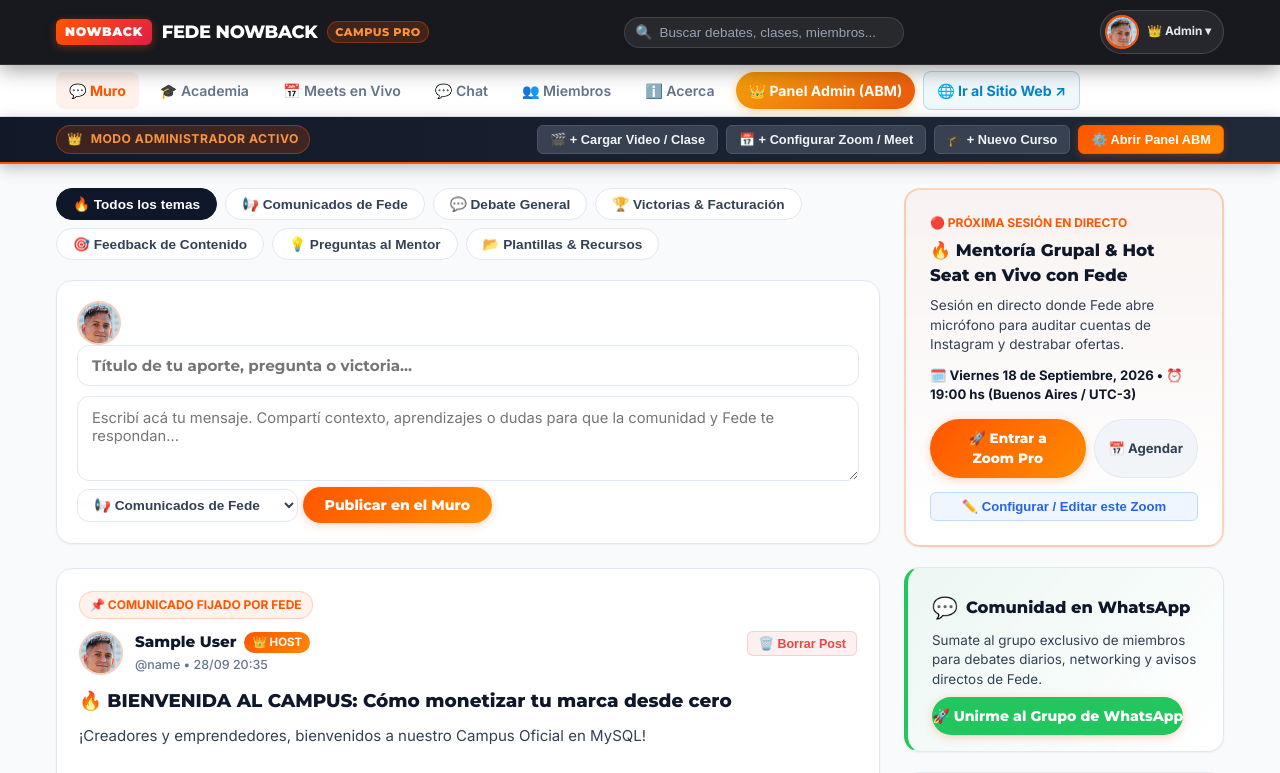
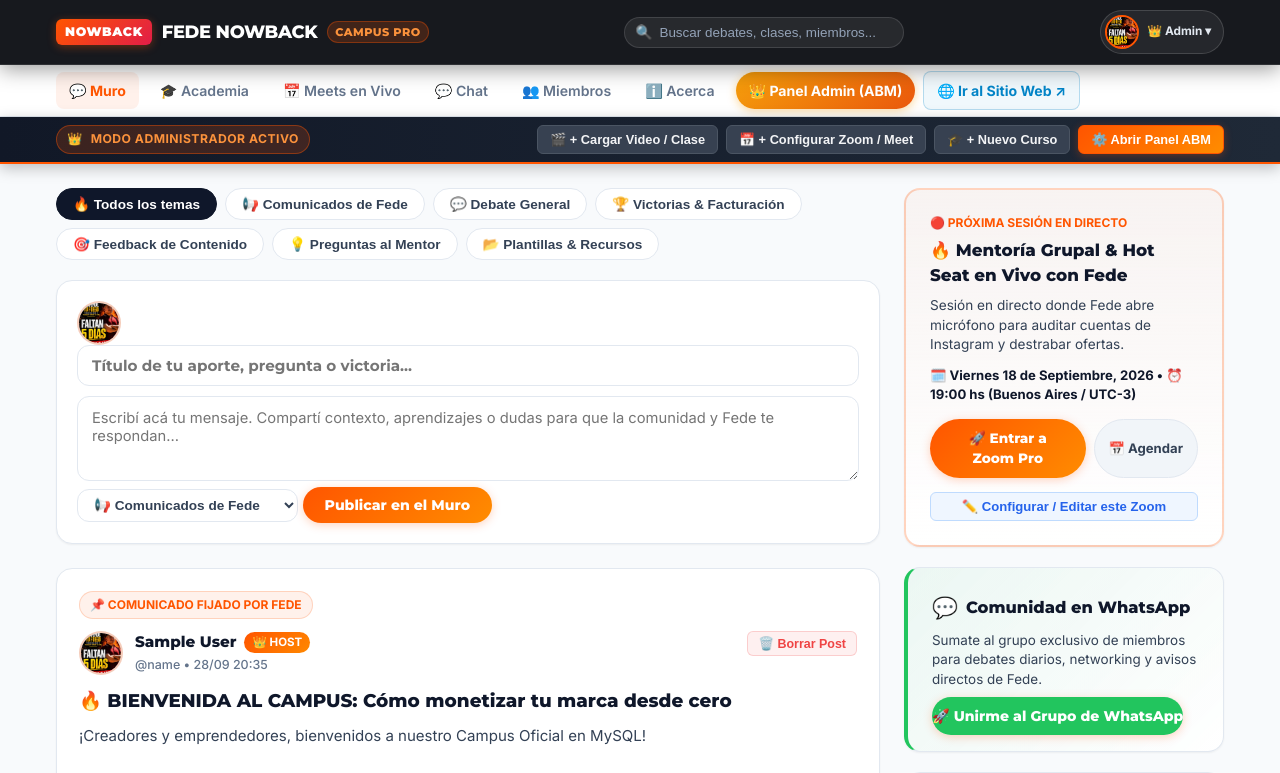
Before and after one commit to elbuje/fedenowback, a PHP site: page /comunidad.php in a window 1280 px wide. Shown: the top 773 px of the page. Run offline with PHP 8.4, Linux system fonts and the light colour scheme; the visitor is signed in with stand-in values (Sample User, id 1); data that the repository does not hold is empty; some libraries are stand-ins or nearby versions.

Commit message:
fix(avatars): remove Fede avatar from student presets and randomize user signup avatars

```diff
--- a/website-php/includes/community_store.php
+++ b/website-php/includes/community_store.php
@@ -67,7 +67,7 @@ function fede_verify_csrf($token) {
     return isset($_SESSION['fede_csrf_token']) && hash_equals($_SESSION['fede_csrf_token'], $token ?? '');
 }
 
-function fede_clean_avatar(?string $avatar, string $default = '/assets/img/fede_avatar_mini.png'): string {
+function fede_clean_avatar(?string $avatar, string $default = 'https://images.unsplash.com/photo-1534528741775-53994a69daeb?w=150&auto=format&fit=crop&q=80'): string {
     if (empty($avatar)) return $default;
     return str_replace('/assets/img/fedenowback/', '/assets/img/', $avatar);
 }
@@ -78,7 +78,7 @@ function fede_get_default_user(): array {
         'email' => '',
         'name' => 'Invitado',
         'handle' => '@invitado',
-        'avatar' => '/assets/img/fede_avatar_mini.png',
+        'avatar' => 'https://images.unsplash.com/photo-1534528741775-53994a69daeb?w=150&auto=format&fit=crop&q=80',
         'role' => 'guest', // 'admin', 'member', or 'guest'
         'is_logged_in' => false,
         'points' => 0,
@@ -740,7 +740,7 @@ function fede_load_community_data() {
                         'name' => $du['name'] ?: 'Usuario #' . $du['id'],
                         'handle' => $du['handle'] ?: ('@user' . $du['id']),
                         'email' => $du['email'] ?: '',
-                        'avatar' => fede_clean_avatar($du['avatar'], '/assets/img/fede_avatar_mini.png'),
+                        'avatar' => fede_clean_avatar($du['avatar'], 'https://images.unsplash.com/photo-1534528741775-53994a69daeb?w=150&auto=format&fit=crop&q=80'),
                         'role' => $du['role'] ?: 'member',
                         'points' => (int)($du['points'] ?? 10),
                         'level' => (int)($du['level'] ?? 1),
@@ -783,7 +783,7 @@ function fede_load_community_data() {
                     $chat_list[] = [
                         'id' => (string)$dc['id'],
                         'author' => $dc['author_name'],
-                        'avatar' => fede_clean_avatar($dc['author_avatar'], '/assets/img/fede_avatar_mini.png'),
+                        'avatar' => fede_clean_avatar($dc['author_avatar'], 'https://images.unsplash.com/photo-1534528741775-53994a69daeb?w=150&auto=format&fit=crop&q=80'),
                         'is_host' => ($dc['author_role'] === 'admin'),
                         'content' => $dc['content'],
                         'time' => date('H:i', strtotime($dc['created_at']))
--- a/website-php/includes/db.php
+++ b/website-php/includes/db.php
@@ -597,11 +597,19 @@ function fede_db_init_schema($existing_pdo = null) {
         ");
         $pdo->exec("
             UPDATE `fede_users`
-            SET `avatar` = '/assets/img/fede_avatar_mini.png'
-            WHERE `avatar` LIKE '%fedenowback/fede_nowback%'
+            SET `avatar` = 'https://images.unsplash.com/photo-1534528741775-53994a69daeb?w=150&auto=format&fit=crop&q=80'
+            WHERE `role` != 'admin' AND (
+               `avatar` LIKE '%fede_avatar_mini%'
+               OR `avatar` LIKE '%fedenowback/fede_nowback%'
                OR `avatar` LIKE '%/assets/img/fedenowback/%'
                OR `avatar` IS NULL
-               OR `avatar` = '';
+               OR `avatar` = ''
+            );
+        ");
+        $pdo->exec("
+            UPDATE `fede_users`
+            SET `avatar` = '/assets/img/fede_nowback_fuego.jpg'
+            WHERE `role` = 'admin' AND (`avatar` IS NULL OR `avatar` = '' OR `avatar` LIKE '%fede_avatar_mini%');
         ");
         $pdo->exec("
             UPDATE `fede_courses`
--- a/website-php/views/comunidad.php
+++ b/website-php/views/comunidad.php
@@ -85,7 +85,7 @@ $page_desc = "Campus privado de alto rendimiento para creadores y emprendedores.
           <?php if ($is_logged_in): ?>
             <!-- Trigger del Avatar Dropdown -->
             <div id="campusAvatarTrigger" class="campus-avatar-trigger" title="Menú de tu cuenta (<?= htmlspecialchars($user['name']) ?>)">
-              <img src="<?= htmlspecialchars($user['avatar'] ?: '/assets/img/fede_avatar_mini.png') ?>" alt="<?= htmlspecialchars($user['name']) ?>" class="campus-user-avatar" onerror="this.src='/assets/img/fede_avatar_mini.png'">
+              <img src="<?= htmlspecialchars($user['avatar'] ?: 'https://images.unsplash.com/photo-1534528741775-53994a69daeb?w=150&auto=format&fit=crop&q=80') ?>" alt="<?= htmlspecialchars($user['name']) ?>" class="campus-user-avatar" onerror="this.src='https://images.unsplash.com/photo-1534528741775-53994a69daeb?w=150&auto=format&fit=crop&q=80'">
               <span class="campus-avatar-role-dot">
                 <?= $user['role'] === 'admin' ? '👑 Admin' : '👤 ' . htmlspecialchars(explode(' ', $user['name'])[0]) ?> ▾
               </span>
@@ -94,7 +94,7 @@ $page_desc = "Campus privado de alto rendimiento para creadores y emprendedores.
             <!-- Menú Flotante del Avatar del Alumno / Admin -->
             <div id="campusAvatarDropdown" class="campus-avatar-dropdown">
               <div class="dropdown-user-header">
-                <img src="<?= htmlspecialchars($user['avatar'] ?: '/assets/img/fede_avatar_mini.png') ?>" alt="Avatar" class="dropdown-avatar-lg" onerror="this.src='/assets/img/fede_avatar_mini.png'">
+                <img src="<?= htmlspecialchars($user['avatar'] ?: 'https://images.unsplash.com/photo-1534528741775-53994a69daeb?w=150&auto=format&fit=crop&q=80') ?>" alt="Avatar" class="dropdown-avatar-lg" onerror="this.src='https://images.unsplash.com/photo-1534528741775-53994a69daeb?w=150&auto=format&fit=crop&q=80'">
                 <div class="dropdown-user-info">
                   <div class="dropdown-user-name"><?= htmlspecialchars($user['name']) ?></div>
                   <div class="dropdown-user-handle"><?= htmlspecialchars($user['handle']) ?></div>
@@ -247,7 +247,7 @@ $page_desc = "Campus privado de alto rendimiento para creadores y emprendedores.
               <div class="campus-creator-card">
                 <form id="formCreatePost">
                   <div class="post-creator-header">
-                    <img src="<?= htmlspecialchars($user['avatar'] ?: '/assets/img/fede_avatar_mini.png') ?>" alt="Avatar" class="creator-avatar" onerror="this.src='/assets/img/fede_avatar_mini.png'">
+                    <img src="<?= htmlspecialchars($user['avatar'] ?: 'https://images.unsplash.com/photo-1534528741775-53994a69daeb?w=150&auto=format&fit=crop&q=80') ?>" alt="Avatar" class="creator-avatar" onerror="this.src='https://images.unsplash.com/photo-1534528741775-53994a69daeb?w=150&auto=format&fit=crop&q=80'">
                     <div class="creator-inputs">
                       <input type="text" id="postTitleInput" class="creator-title-input" placeholder="Título de tu aporte, pregunta o victoria..." required>
                       <textarea id="postBodyInput" class="creator-body-input" placeholder="Escribí acá tu mensaje. Compartí contexto, aprendizajes o dudas para que la comunidad y Fede te respondan..." required></textarea>
@@ -297,7 +297,7 @@ $page_desc = "Campus privado de alto rendimiento para creadores y emprendedores.
 
                   <div class="post-header-row" style="display: flex; justify-content: space-between; align-items: flex-start; gap: 12px;">
                     <div style="display: flex; align-items: center; gap: 12px; flex: 1;">
-                      <img src="<?= htmlspecialchars($post['author']['avatar']) ?>" alt="<?= htmlspecialchars($post['author']['name']) ?>" class="post-author-avatar" onerror="this.src='/assets/img/fede_avatar_mini.png'">
+                      <img src="<?= htmlspecialchars($post['author']['avatar']) ?>" alt="<?= htmlspecialchars($post['author']['name']) ?>" class="post-author-avatar" onerror="this.src='https://images.unsplash.com/photo-1534528741775-53994a69daeb?w=150&auto=format&fit=crop&q=80'">
                       <div>
                         <div style="display: flex; align-items: center; gap: 8px;">
                           <span class="post-author-name"><?= htmlspecialchars($post['author']['name']) ?></span>
@@ -337,7 +337,7 @@ $page_desc = "Campus privado de alto rendimiento para creadores y emprendedores.
                     <div class="comments-list">
                       <?php foreach ($post['comments'] as $comm): ?>
                         <div class="comment-bubble" id="comment-<?= htmlspecialchars($comm['id']) ?>">
-                          <img src="<?= htmlspecialchars($comm['author']['avatar']) ?>" alt="Avatar" class="comment-avatar" onerror="this.src='/assets/img/fede_avatar_mini.png'">
+                          <img src="<?= htmlspecialchars($comm['author']['avatar']) ?>" alt="Avatar" class="comment-avatar" onerror="this.src='https://images.unsplash.com/photo-1534528741775-53994a69daeb?w=150&auto=format&fit=crop&q=80'">
                           <div class="comment-body" style="width: 100%;">
                             <div style="display: flex; justify-content: space-between; align-items: center;">
                               <div class="comment-author-title">
@@ -661,7 +661,7 @@ $page_desc = "Campus privado de alto rendimiento para creadores y emprendedores.
             <div id="chatMessagesScroll" class="chat-messages-scroll">
               <?php foreach ($data['chat_messages'] as $msg): ?>
                 <div class="chat-bubble-row" id="chat-msg-<?= htmlspecialchars($msg['id']) ?>">
-                  <img src="<?= htmlspecialchars($msg['avatar']) ?>" alt="<?= htmlspecialchars($msg['author']) ?>" class="comment-avatar" onerror="this.src='/assets/img/fede_avatar_mini.png'">
+                  <img src="<?= htmlspecialchars($msg['avatar']) ?>" alt="<?= htmlspecialchars($msg['author']) ?>" class="comment-avatar" onerror="this.src='https://images.unsplash.com/photo-1534528741775-53994a69daeb?w=150&auto=format&fit=crop&q=80'">
                   <div class="chat-bubble-content <?= !empty($msg['is_host']) ? 'host-msg' : '' ?>" style="position: relative;">
                     <div style="display: flex; justify-content: space-between; align-items: center; margin-bottom: 2px;">
                       <div style="font-size: 0.78rem; font-weight: 700; color: var(--c-text-muted);">
@@ -765,7 +765,7 @@ $page_desc = "Campus privado de alto rendimiento para creadores y emprendedores.
         <div style="display: grid; grid-template-columns: repeat(auto-fill, minmax(280px, 1fr)); gap: 20px;">
           <?php foreach ($data['members'] as $mem): ?>
             <div class="campus-card" style="display: flex; flex-direction: column; align-items: center; text-align: center;">
-              <img src="<?= htmlspecialchars($mem['avatar'] ?: '/assets/img/fede_avatar_mini.png') ?>" alt="<?= htmlspecialchars($mem['name']) ?>" style="width: 70px; height: 70px; border-radius: 50%; object-fit: cover; margin-bottom: 12px; border: 3px solid var(--c-border);" onerror="this.src='/assets/img/fede_avatar_mini.png'">
+              <img src="<?= htmlspecialchars($mem['avatar'] ?: 'https://images.unsplash.com/photo-1534528741775-53994a69daeb?w=150&auto=format&fit=crop&q=80') ?>" alt="<?= htmlspecialchars($mem['name']) ?>" style="width: 70px; height: 70px; border-radius: 50%; object-fit: cover; margin-bottom: 12px; border: 3px solid var(--c-border);" onerror="this.src='https://images.unsplash.com/photo-1534528741775-53994a69daeb?w=150&auto=format&fit=crop&q=80'">
               <h4 style="font-family: var(--c-font-head); font-weight: 800; font-size: 1.05rem; margin-bottom: 2px;"><?= htmlspecialchars($mem['name']) ?></h4>
               <div style="font-size: 0.78rem; color: var(--c-text-muted); margin-bottom: 8px;"><?= htmlspecialchars($mem['handle']) ?></div>
 
@@ -1091,7 +1091,7 @@ $page_desc = "Campus privado de alto rendimiento para creadores y emprendedores.
                         data-expiry="<?= htmlspecialchars($u_row['plan_expires_at'] ?: '9999-12-31') ?>">
                       <td>
                         <div style="display: flex; align-items: center; gap: 8px;">
-                          <img src="<?= htmlspecialchars($u_row['avatar'] ?: '/assets/img/fede_avatar_mini.png') ?>" alt="" style="width: 32px; height: 32px; border-radius: 50%; object-fit: cover; border: 1px solid var(--c-border);">
+                          <img src="<?= htmlspecialchars($u_row['avatar'] ?: 'https://images.unsplash.com/photo-1534528741775-53994a69daeb?w=150&auto=format&fit=crop&q=80') ?>" alt="" style="width: 32px; height: 32px; border-radius: 50%; object-fit: cover; border: 1px solid var(--c-border);">
                           <div>
                             <strong style="display: block; font-size: 0.9rem; color: var(--c-text-main);"><?= htmlspecialchars($u_row['name']) ?></strong>
                             <span style="font-size: 0.75rem; color: var(--c-text-muted);"><?= htmlspecialchars($u_row['handle']) ?></span>
@@ -1705,22 +1705,19 @@ $page_desc = "Campus privado de alto rendimiento para creadores y emprendedores.
             <!-- Sección de Avatar -->
             <div style="display: flex; flex-direction: column; align-items: center; text-align: center; margin-bottom: 20px; padding: 14px; background: var(--c-bg-subtle); border-radius: 12px; border: 1px solid var(--c-border);">
               <div style="position: relative; margin-bottom: 12px;">
-                <img id="myProfileAvatarPreview" src="<?= htmlspecialchars($user['avatar'] ?: '/assets/img/fede_avatar_mini.png') ?>" alt="Mi Avatar" style="width: 84px; height: 84px; border-radius: 50%; object-fit: cover; border: 3px solid var(--c-fire-primary); box-shadow: 0 4px 12px rgba(0,0,0,0.15);" onerror="this.src='/assets/img/fede_avatar_mini.png'">
+                <img id="myProfileAvatarPreview" src="<?= htmlspecialchars($user['avatar'] ?: 'https://images.unsplash.com/photo-1534528741775-53994a69daeb?w=150&auto=format&fit=crop&q=80') ?>" alt="Mi Avatar" style="width: 84px; height: 84px; border-radius: 50%; object-fit: cover; border: 3px solid var(--c-fire-primary); box-shadow: 0 4px 12px rgba(0,0,0,0.15);" onerror="this.src='https://images.unsplash.com/photo-1534528741775-53994a69daeb?w=150&auto=format&fit=crop&q=80'">
                 <label for="myProfileFileInput" style="position: absolute; bottom: 0; right: 0; background: var(--c-fire-primary); color: #fff; width: 28px; height: 28px; border-radius: 50%; display: flex; align-items: center; justify-content: center; cursor: pointer; font-size: 0.85rem; box-shadow: 0 2px 6px rgba(0,0,0,0.2);" title="Subir foto desde tu dispositivo">
                   📷
                 </label>
                 <input type="file" id="myProfileFileInput" accept="image/*" style="display: none;">
               </div>
-              <input type="hidden" id="myProfileAvatarInput" value="<?= htmlspecialchars($user['avatar'] ?: '/assets/img/fede_avatar_mini.png') ?>">
+              <input type="hidden" id="myProfileAvatarInput" value="<?= htmlspecialchars($user['avatar'] ?: 'https://images.unsplash.com/photo-1534528741775-53994a69daeb?w=150&auto=format&fit=crop&q=80') ?>">
 
               <div style="font-size: 0.82rem; font-weight: 700; color: var(--c-text-main); margin-bottom: 6px;">Foto de Perfil / Avatar</div>
               <p style="font-size: 0.75rem; color: var(--c-text-muted); margin-bottom: 10px;">Subí tu propia foto o elegí un avatar predefinido:</p>
 
               <!-- Galería de Avatares Predefinidos -->
               <div style="display: flex; gap: 8px; flex-wrap: wrap; justify-content: center;">
-                <button type="button" class="btn-avatar-preset" onclick="selectPresetAvatar('/assets/img/fede_avatar_mini.png')" title="Avatar Fede Nowback" style="border: 2px solid transparent; border-radius: 50%; padding: 0; background: none; cursor: pointer;">
-                  <img src="/assets/img/fede_avatar_mini.png" style="width: 34px; height: 34px; border-radius: 50%; object-fit: cover;">
-                </button>
                 <button type="button" class="btn-avatar-preset" onclick="selectPresetAvatar('https://images.unsplash.com/photo-1534528741775-53994a69daeb?w=150&auto=format&fit=crop&q=80')" title="Avatar Creadora 1" style="border: 2px solid transparent; border-radius: 50%; padding: 0; background: none; cursor: pointer;">
                   <img src="https://images.unsplash.com/photo-1534528741775-53994a69daeb?w=150&auto=format&fit=crop&q=80" style="width: 34px; height: 34px; border-radius: 50%; object-fit: cover;">
                 </button>
@@ -1733,7 +1730,10 @@ $page_desc = "Campus privado de alto rendimiento para creadores y emprendedores.
                 <button type="button" class="btn-avatar-preset" onclick="selectPresetAvatar('https://images.unsplash.com/photo-1500648767791-00dcc994a43e?w=150&auto=format&fit=crop&q=80')" title="Avatar Creador 4" style="border: 2px solid transparent; border-radius: 50%; padding: 0; background: none; cursor: pointer;">
                   <img src="https://images.unsplash.com/photo-1500648767791-00dcc994a43e?w=150&auto=format&fit=crop&q=80" style="width: 34px; height: 34px; border-radius: 50%; object-fit: cover;">
                 </button>
-                <button type="button" class="btn-avatar-preset" onclick="selectPresetAvatar('https://images.unsplash.com/photo-1522075469751-3a6694fb2f61?w=150&auto=format&fit=crop&q=80')" title="Avatar Creador 5" style="border: 2px solid transparent; border-radius: 50%; padding: 0; background: none; cursor: pointer;">
+                <button type="button" class="btn-avatar-preset" onclick="selectPresetAvatar('https://images.unsplash.com/photo-1544005313-94ddf0286df2?w=150&auto=format&fit=crop&q=80')" title="Avatar Creadora 5" style="border: 2px solid transparent; border-radius: 50%; padding: 0; background: none; cursor: pointer;">
+                  <img src="https://images.unsplash.com/photo-1544005313-94ddf0286df2?w=150&auto=format&fit=crop&q=80" style="width: 34px; height: 34px; border-radius: 50%; object-fit: cover;">
+                </button>
+                <button type="button" class="btn-avatar-preset" onclick="selectPresetAvatar('https://images.unsplash.com/photo-1522075469751-3a6694fb2f61?w=150&auto=format&fit=crop&q=80')" title="Avatar Creador 6" style="border: 2px solid transparent; border-radius: 50%; padding: 0; background: none; cursor: pointer;">
                   <img src="https://images.unsplash.com/photo-1522075469751-3a6694fb2f61?w=150&auto=format&fit=crop&q=80" style="width: 34px; height: 34px; border-radius: 50%; object-fit: cover;">
                 </button>
               </div>
```
Also changed, not shown: status.md (+1 -0 lines), website-php/public/comunidad_api.php (+21 -5 lines), website-php/public/assets/js/campus.js.
